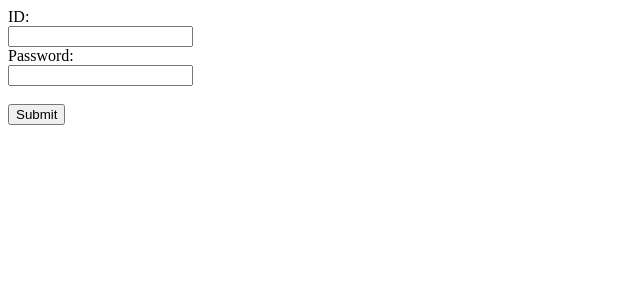
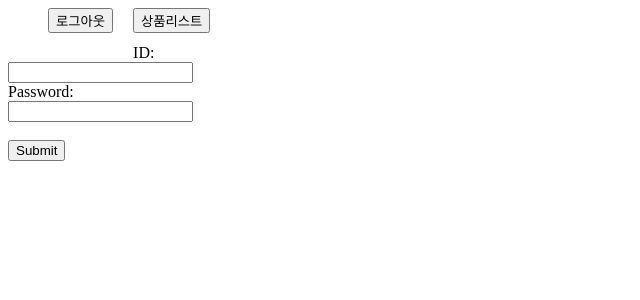
Before and after one commit to YeongRoYun/ku-database, a PHP site: page / in a window 1280 px wide. Shown: the top 300 px of the page, without its empty margins (0-640 px from the left). Run offline with PHP 8.4, Linux system fonts and the light colour scheme.

Commit message:
[feat] 로그아웃, 리스트 페이지 버튼 (#10)

```diff
--- /dev/null
+++ b/app/view/AbstractView.php
@@ -0,0 +1,62 @@
+<?php
+
+namespace app\view;
+require_once $_SERVER["DOCUMENT_ROOT"] . "/app/interface/View.php";
+
+use app\interface\View;
+
+abstract class AbstractView implements View
+{
+    protected function makeHtml(string $style = "", string $script = "", string $body = ""): string {
+        $menuStyle = $this->getMenuStyle();
+        $menu = $this->getMenu();
+        $html = <<<HTML
+<head lang="ko">
+    <title>Pyoniverse Dashboard</title>
+    <style>
+        $menuStyle
+        $style
+    </style>
+    <script>
+        $script
+    </script>
+</head>
+<body>
+    $menu
+    $body
+</body>
+HTML;
+        return $html;
+    }
+    private function getMenuStyle(): string
+    {
+        $style = <<<STYLE
+.menu {
+    list-style: none;
+}
+.menu > li {
+    float: left;
+    margin-right: 20px;
+}
+STYLE;
+    return $style;
+    }
+    private function getMenu(): string
+    {
+        $body = <<<BODY
+<div>
+    <ul class="menu">
+        <li>
+            <form action="/auth/logout" method="post">
+                <input type="submit" value="로그아웃">
+            </form>
+        </li>
+        <li><button onclick="location.href='/products'">상품리스트</button></li>
+    </ul>
+</div>
+<br/>
+<br/>
+BODY;
+    return $body;
+    }
+}
--- a/app/view/LoginView.php
+++ b/app/view/LoginView.php
@@ -1,23 +1,14 @@
 <?php
 
 namespace app\view;
-require_once $_SERVER["DOCUMENT_ROOT"] . "/app/interface/View.php";
+require_once $_SERVER["DOCUMENT_ROOT"] . "/app/view/AbstractView.php";
 
-use app\interface\View;
-
-class LoginView implements View
+class LoginView extends AbstractView
 {
 
     #[\Override] public function draw(): void
     {
-        // TODO: Implement draw() method.
-        $html = <<<HTML
-<!DOCTYPE html>
-<html lang="ko">
-<head>
-	<title>Login Page</title>
-</head>
-<body>
+        $body = <<<BODY
 <form action="/auth/login" method="post">
     <label for="id">ID:</label><br>
     <input type="text" id="id" name="id"><br>
@@ -25,10 +16,7 @@ class LoginView implements View
     <input type="password" id="password" name="password"><br><br>
     <input type="submit" value="Submit">
 </form>
-</body>
-</html>
-
-HTML;
-        echo $html;
+BODY;
+        echo $this->makeHtml(body: $body);
     }
 }
--- a/app/view/ProductDetailView.php
+++ b/app/view/ProductDetailView.php
@@ -1,11 +1,9 @@
 <?php
 
 namespace app\view;
-require_once $_SERVER["DOCUMENT_ROOT"] . "/app/interface/View.php";
-require_once $_SERVER["DOCUMENT_ROOT"] . "/app/view/common.php";
-use app\interface\View;
+require_once $_SERVER["DOCUMENT_ROOT"] . "/app/view/AbstractView.php";
 
-class ProductDetailView implements View
+class ProductDetailView extends AbstractView
 {
     private array $data;
 
@@ -16,8 +14,12 @@ class ProductDetailView implements View
 
     #[\Override] public function draw(): void
     {
-        $logout = logoutButton();
-        $header = "<h1>{$this->data["name"]}</h1>";
+        $style = <<<STYLE
+table, th, td {
+    border: 1px solid black;
+    border-collapse: collapse;
+}
+STYLE;
         $brand_rows = "";
         foreach ($this->data["brands"] as $brand) {
             $brand_rows = $brand_rows . "<tr>
@@ -27,19 +29,8 @@ class ProductDetailView implements View
                         <td>{$brand["event_price"]}</td>
                     </tr>";
         }
-        $html = <<<HTML
-<head lang="ko">
-    <title>{$this->data["name"]}</title>
-    <style>
-        table, th, td {
-          border: 1px solid black;
-          border-collapse: collapse;
-        }
-    </style>
-</head>
-<body>
-    $logout
-    $header
+        $body = <<<BODY
+<h1>{$this->data["name"]}</h1>
 <div style="text-align: center;">
     <img src="{$this->data["image"]}" alt="{$this->data["name"]}"/>
 </div>
@@ -106,8 +97,7 @@ class ProductDetailView implements View
         </table>
     </p>
 </div>
-</body>
-HTML;
-        echo $html;
+BODY;
+        echo $this->makeHtml(style: $style, body: $body);
     }
 }
--- a/app/view/ProductListView.php
+++ b/app/view/ProductListView.php
@@ -1,13 +1,9 @@
 <?php
 
 namespace app\view;
-require_once $_SERVER["DOCUMENT_ROOT"] . "/app/view/common.php";
+require_once $_SERVER["DOCUMENT_ROOT"] . "/app/view/AbstractView.php";
 
-use app\interface\View;
-
-require_once $_SERVER["DOCUMENT_ROOT"] . "/app/interface/View.php";
-
-class ProductListView implements View
+class ProductListView extends AbstractView
 {
     private string $filter;
     private int $page;
@@ -18,7 +14,8 @@ class ProductListView implements View
     private array $data;
     private array $categories;
 
-    public function __construct(string $filter, int $page, int $total, int $beg_page, int $end_page, array $columns, array $data, array $categories)
+    public function __construct(string $filter, int $page, int $total, int $beg_page, int $end_page,
+                                array $columns, array $data, array $categories)
     {
         $this->filter = $filter;
         $this->page = $page;
@@ -32,7 +29,6 @@ class ProductListView implements View
 
     #[\Override] public function draw(): void
     {
-        $logout = logoutButton();
         $columns = array_map(function(string $col): string {return "<th>".$col."</th>";}, $this->columns);
         $header = array_reduce($columns, function(string $acc, string $cur): string {return $acc.$cur;}, "");
         $header = "<thead><tr>".$header."</tr></thead>";
@@ -63,10 +59,7 @@ class ProductListView implements View
         $filterForm = $filterForm . "<input type=\"submit\" value=\"Submit\" onclick=\"convertToString()\">";
         $filterForm = $filterForm . "</form>";
 
-        $html = <<<HTML
-<html>
-<head>
-<style>
+        $style = <<<STYLE
 table {
   border-collapse: collapse;
   width: 100%;
@@ -83,8 +76,11 @@ th {
   background-color: #4CAF50;
   color: white;
 }
-</style>
-<script>
+.pagination {
+    margin 0 auto;
+}
+STYLE;
+        $script = <<<SCRIPT
 function convertToString() {
   const selected = document.querySelectorAll('input[name="category"]:checked');
   const values = Array.from(selected).map(el => el.value);
@@ -95,24 +91,22 @@ function convertToString() {
   hiddenInput.setAttribute("value", result);
   document.querySelector("#filter-form").appendChild(hiddenInput);
 }
-</script>
-</head>
-<body>
-$logout
+SCRIPT;
+        $body = <<<BODY
+<div>
     $filterForm
     <p>전체 상품 수: $this->total 페이지: $this->page/$this->end_page</p>
     <table>
         $header
         $body
     </table>
-<div class="pagination">
+    <nav class="pagination">
         <a href="/products?categories=$this->filter&page=$prv_page" class="prev">이전페이지</a>
         <a href="/products?categories=$this->filter&page=$this->page" class="selected">$this->page</a>
         <a href="/products?categories=$this->filter&page=$nxt_page" class="next">다음페이지</a>
+    </nav>
 </div>
-</body>
-</html>
-HTML;
-        echo $html;
+BODY;
+        echo $this->makeHtml(style: $style, script: $script, body: $body);
     }
 }
--- a/app/view/ProductMutableView.php
+++ b/app/view/ProductMutableView.php
@@ -1,11 +1,9 @@
 <?php
 
 namespace app\view;
-require_once $_SERVER["DOCUMENT_ROOT"] . "/app/interface/View.php";
-require_once $_SERVER["DOCUMENT_ROOT"] . "/app/view/common.php";
-use app\interface\View;
+require_once $_SERVER["DOCUMENT_ROOT"] . "/app/view/AbstractView.php";
 
-class ProductMutableView implements View
+class ProductMutableView extends AbstractView
 {
     private array $data;
     private array $mutableAttributes;
@@ -18,8 +16,13 @@ class ProductMutableView implements View
 
     #[\Override] public function draw(): void
     {
-        $logout = logoutButton();
-        $header = "<h1>{$this->data["name"]}</h1>";
+        $style = <<<STYLE
+table, th, td {
+    border: 1px solid black;
+    border-collapse: collapse;
+}
+STYLE;
+
         $brand_rows = "";
         foreach ($this->data["brands"] as $brand) {
             $brand_rows = $brand_rows . "<tr>
@@ -39,20 +42,8 @@ class ProductMutableView implements View
             }
         }
 
-
-        $html = <<<HTML
-<head lang="ko">
-    <title>{$this->data["name"]}</title>
-    <style>
-        table, th, td {
-          border: 1px solid black;
-          border-collapse: collapse;
-        }
-    </style>
-</head>
-<body>
-    $logout
-    $header
+        $body = <<<BODY
+<h1>{$this->data["name"]}</h1>
 <div style="text-align: center;">
     <img src="{$this->data["image"]}" alt="{$this->data["name"]}"/>
 </div>
@@ -120,8 +111,8 @@ class ProductMutableView implements View
             </table>
         </p>
     </form>
-</body>
-HTML;
-        echo $html;
+</div>
+BODY;
+        echo $this->makeHtml(style: $style, body: $body);
     }
 }
--- a/app/view/RedirectView.php
+++ b/app/view/RedirectView.php
@@ -1,19 +1,20 @@
 <?php
 
 namespace app\view;
-require_once $_SERVER["DOCUMENT_ROOT"] . "/app/interface/View.php";
+require_once $_SERVER["DOCUMENT_ROOT"] . "/app/view/AbstractView.php";
 
-use app\interface\View;
 
-class RedirectView implements View
+class RedirectView extends AbstractView
 {
     private string $path;
-    public function __construct(string $path) {
+
+    public function __construct(string $path)
+    {
         $this->path = $path;
     }
 
     #[\Override] public function draw(): void
     {
-        header( "Location: " . $this->path );
+        header("Location: " . $this->path);
     }
 }
```
Also changed, not shown: app/view/SimpleView.php (deleted, +0 -30 lines). Lines whose indentation alone changed are shown as unchanged.
